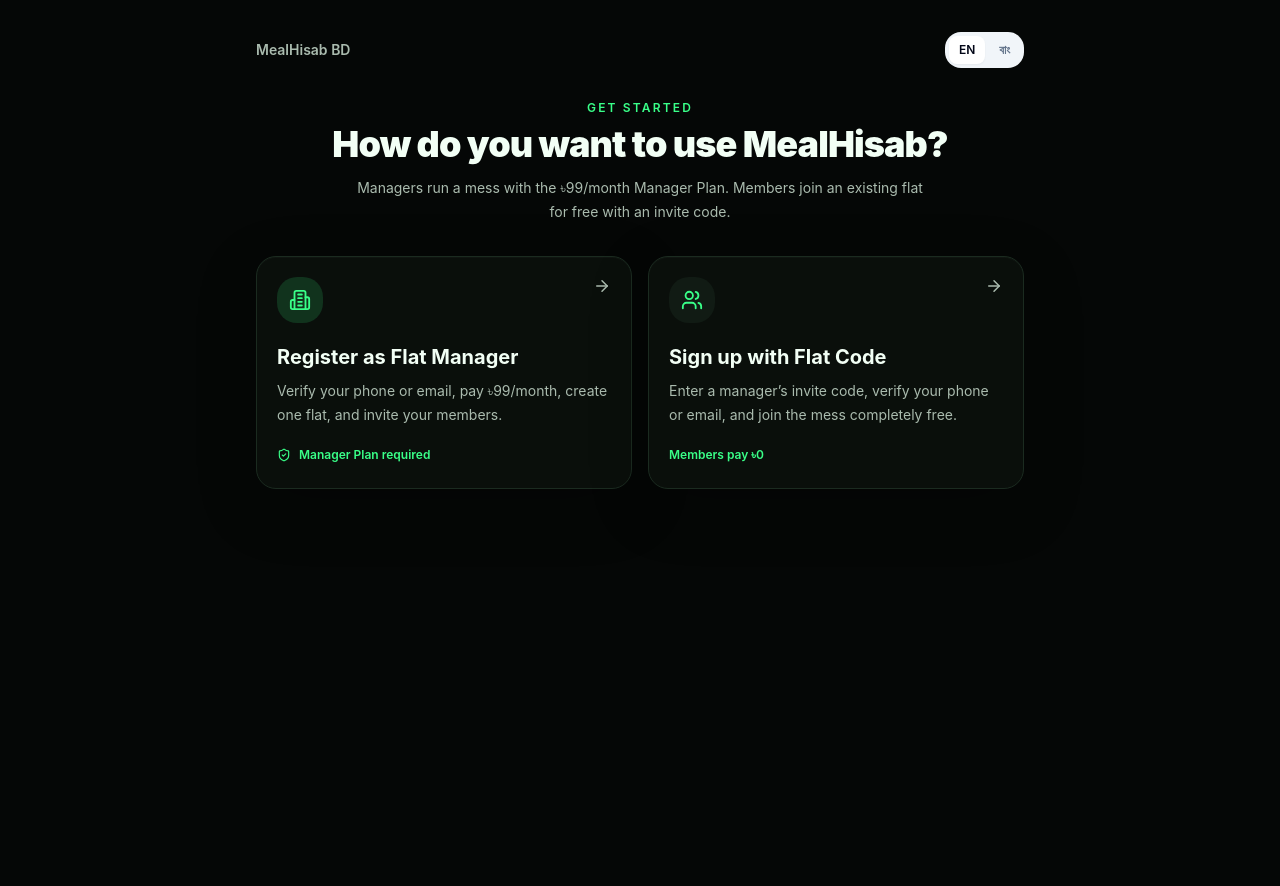
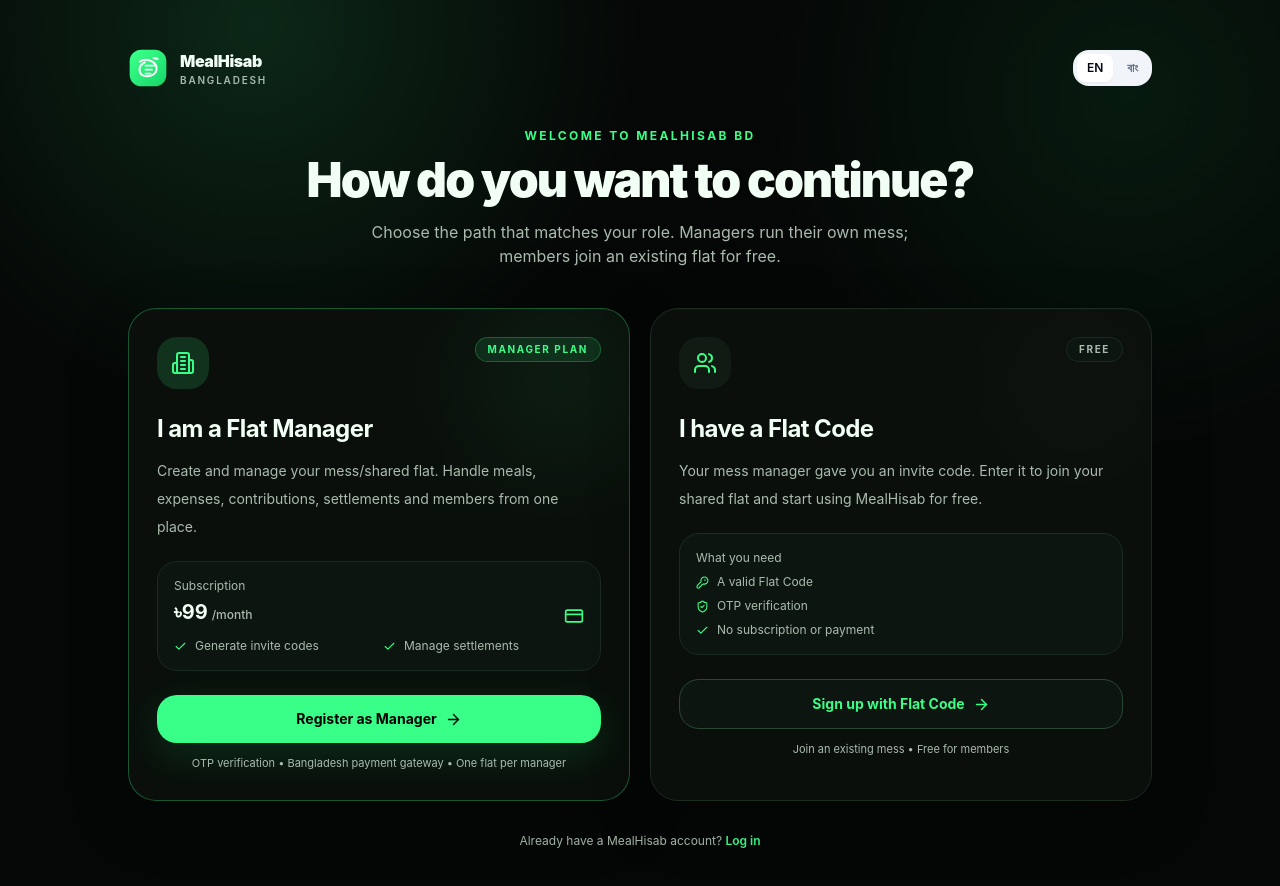
Before and after one commit to minhazesmail/MealHisab, a Next.js app: page /account-type in a window 1280 px wide. Shown: the top 886 px of the page. Before the commit the page ends 800 px from the top, so only its background shows below. Built offline with nearby package versions, Linux system fonts and the light colour scheme.

Commit message:
Polish signup account-type dashboard

```diff
--- a/src/app/account-type/page.tsx
+++ b/src/app/account-type/page.tsx
@@ -1,42 +1,79 @@
 'use client'
 
 import Link from 'next/link'
-import { Building2, Users, ArrowRight, ShieldCheck } from 'lucide-react'
+import { ArrowRight, Building2, Check, CreditCard, KeyRound, ShieldCheck, Users } from 'lucide-react'
 import { LanguageToggle } from '@/components/language-provider'
+
+function BrandMark() {
+  return (
+    <svg width="40" height="40" viewBox="0 0 48 48" fill="none" aria-hidden="true">
+      <rect x="2" y="2" width="44" height="44" rx="14" fill="url(#g)" />
+      <path d="M14 16.5C17.5 13.5 24 13.2 28.7 16.1C32.5 18.4 35 22 34.2 26.1C33.3 30.9 28.8 34 23 34C17.2 34 13.8 30.8 13.8 26.1C13.8 22.2 16.2 19.1 20.2 17.3" stroke="white" strokeWidth="2.4" strokeLinecap="round" />
+      <path d="M21 21.2H31.8M21 26H29M21 30.8H27" stroke="white" strokeWidth="2.1" strokeLinecap="round" opacity=".92" />
+      <path d="M28.8 11.8C31.7 10.2 35.4 10.8 37.3 13.5C33.9 14.8 30.6 14.2 28.8 11.8Z" fill="white" opacity=".94" />
+      <defs><linearGradient id="g" x1="8" y1="7" x2="41" y2="44" gradientUnits="userSpaceOnUse"><stop stopColor="#39FF88" /><stop offset="1" stopColor="#19D96B" /></linearGradient></defs>
+    </svg>
+  )
+}
 
 export default function AccountTypePage() {
   return (
-    <main className="min-h-screen bg-canvas px-4 py-8 text-main">
-      <div className="mx-auto max-w-3xl">
-        <div className="mb-8 flex items-center justify-between">
-          <Link href="/" className="text-sm font-semibold text-muted hover:text-main">MealHisab BD</Link>
+    <main className="relative min-h-screen overflow-hidden bg-canvas px-4 py-8 text-main sm:py-12">
+      <div className="pointer-events-none absolute inset-x-0 top-0 h-[520px] bg-[radial-gradient(circle_at_20%_5%,_rgba(57,255,136,.13),_transparent_34%),radial-gradient(circle_at_88%_18%,_rgba(25,217,107,.09),_transparent_30%)]" />
+      <div className="relative mx-auto max-w-5xl">
+        <div className="mb-10 flex items-center justify-between">
+          <Link href="/" className="flex items-center gap-3">
+            <BrandMark />
+            <div><div className="text-sm font-black tracking-tight sm:text-base">MealHisab</div><div className="text-[10px] font-semibold uppercase tracking-[0.18em] text-muted">Bangladesh</div></div>
+          </Link>
           <LanguageToggle />
         </div>
-        <div className="mb-8 text-center">
-          <p className="text-xs font-semibold uppercase tracking-[0.18em] text-brand-green">Get started</p>
-          <h1 className="mt-2 text-3xl font-black tracking-tight sm:text-4xl">How do you want to use MealHisab?</h1>
-          <p className="mx-auto mt-3 max-w-xl text-sm leading-6 text-muted">Managers run a mess with the ৳99/month Manager Plan. Members join an existing flat for free with an invite code.</p>
-        </div>
-        <div className="grid gap-4 md:grid-cols-2">
-          <Link href="/login?role=manager" className="group card border-brand-green/30 bg-surface-2 transition hover:-translate-y-0.5 hover:border-brand-green/50">
-            <div className="flex items-start justify-between gap-4">
-              <div className="rounded-2xl bg-brand-green/15 p-3 text-brand-green"><Building2 size={22}/></div>
-              <ArrowRight className="text-muted transition group-hover:translate-x-1 group-hover:text-brand-green" size={18}/>
+
+        <header className="mx-auto max-w-2xl text-center">
+          <p className="text-xs font-bold uppercase tracking-[0.2em] text-brand-green">Welcome to MealHisab BD</p>
+          <h1 className="mt-3 text-4xl font-black tracking-[-0.04em] sm:text-5xl">How do you want to continue?</h1>
+          <p className="mx-auto mt-4 max-w-xl text-sm leading-7 text-muted sm:text-base">Choose the path that matches your role. Managers run their own mess; members join an existing flat for free.</p>
+        </header>
+
+        <section className="mt-10 grid gap-5 md:grid-cols-2" aria-label="Signup options">
+          <Link href="/login?role=manager" className="group relative overflow-hidden rounded-[28px] border border-brand-green/30 bg-surface p-6 shadow-soft transition duration-200 hover:-translate-y-1 hover:border-brand-green/60 hover:shadow-glow sm:p-7">
+            <div className="absolute right-0 top-0 h-36 w-36 rounded-full bg-brand-green/10 blur-3xl" />
+            <div className="relative">
+              <div className="flex items-start justify-between gap-4">
+                <div className="rounded-2xl bg-brand-green/15 p-3.5 text-brand-green"><Building2 size={24} /></div>
+                <span className="rounded-full border border-brand-green/25 bg-brand-green/10 px-3 py-1 text-[10px] font-bold uppercase tracking-[0.16em] text-brand-green">Manager Plan</span>
+              </div>
+              <h2 className="mt-6 text-2xl font-bold tracking-tight">I am a Flat Manager</h2>
+              <p className="mt-3 text-sm leading-7 text-muted">Create and manage your mess/shared flat. Handle meals, expenses, contributions, settlements and members from one place.</p>
+              <div className="mt-5 rounded-2xl border border-line bg-surface-2 p-4">
+                <div className="flex items-end justify-between gap-4"><div><p className="text-xs text-muted">Subscription</p><p className="mt-1 text-xl font-bold">৳99<span className="ml-1 text-xs font-medium text-muted">/month</span></p></div><CreditCard size={20} className="text-brand-green" /></div>
+                <div className="mt-3 grid gap-2 text-xs text-muted sm:grid-cols-2"><span className="inline-flex items-center gap-2"><Check size={13} className="text-brand-green" /> Generate invite codes</span><span className="inline-flex items-center gap-2"><Check size={13} className="text-brand-green" /> Manage settlements</span></div>
+              </div>
+              <span className="mt-6 inline-flex w-full items-center justify-center gap-2 rounded-2xl bg-brand-green px-5 py-3.5 text-sm font-bold text-black shadow-glow transition group-hover:bg-brand-green-2">Register as Manager <ArrowRight size={17} /></span>
+              <p className="mt-3 text-center text-[11px] text-muted">OTP verification • Bangladesh payment gateway • One flat per manager</p>
             </div>
-            <h2 className="mt-5 text-xl font-bold">Register as Flat Manager</h2>
-            <p className="mt-2 text-sm leading-6 text-muted">Verify your phone or email, pay ৳99/month, create one flat, and invite your members.</p>
-            <div className="mt-5 inline-flex items-center gap-2 text-xs font-semibold text-brand-green"><ShieldCheck size={14}/> Manager Plan required</div>
           </Link>
-          <Link href="/login?role=member" className="group card bg-surface-2 transition hover:-translate-y-0.5 hover:border-line-strong">
-            <div className="flex items-start justify-between gap-4">
-              <div className="rounded-2xl bg-surface-3 p-3 text-brand-green"><Users size={22}/></div>
-              <ArrowRight className="text-muted transition group-hover:translate-x-1 group-hover:text-brand-green" size={18}/>
+
+          <Link href="/login?role=member" className="group relative overflow-hidden rounded-[28px] border border-line bg-surface p-6 shadow-soft transition duration-200 hover:-translate-y-1 hover:border-line-strong sm:p-7">
+            <div className="absolute right-0 top-0 h-36 w-36 rounded-full bg-white/[0.03] blur-3xl" />
+            <div className="relative">
+              <div className="flex items-start justify-between gap-4">
+                <div className="rounded-2xl bg-surface-3 p-3.5 text-brand-green"><Users size={24} /></div>
+                <span className="rounded-full border border-line bg-surface-2 px-3 py-1 text-[10px] font-bold uppercase tracking-[0.16em] text-muted">Free</span>
+              </div>
+              <h2 className="mt-6 text-2xl font-bold tracking-tight">I have a Flat Code</h2>
+              <p className="mt-3 text-sm leading-7 text-muted">Your mess manager gave you an invite code. Enter it to join your shared flat and start using MealHisab for free.</p>
+              <div className="mt-5 rounded-2xl border border-line bg-surface-2 p-4">
+                <p className="text-xs text-muted">What you need</p>
+                <div className="mt-2 space-y-2 text-xs text-muted"><span className="flex items-center gap-2"><KeyRound size={13} className="text-brand-green" /> A valid Flat Code</span><span className="flex items-center gap-2"><ShieldCheck size={13} className="text-brand-green" /> OTP verification</span><span className="flex items-center gap-2"><Check size={13} className="text-brand-green" /> No subscription or payment</span></div>
+              </div>
+              <span className="mt-6 inline-flex w-full items-center justify-center gap-2 rounded-2xl border border-line-strong bg-surface-2 px-5 py-3.5 text-sm font-bold text-brand-green transition group-hover:bg-surface-3">Sign up with Flat Code <ArrowRight size={17} /></span>
+              <p className="mt-3 text-center text-[11px] text-muted">Join an existing mess • Free for members</p>
             </div>
-            <h2 className="mt-5 text-xl font-bold">Sign up with Flat Code</h2>
-            <p className="mt-2 text-sm leading-6 text-muted">Enter a manager’s invite code, verify your phone or email, and join the mess completely free.</p>
-            <div className="mt-5 text-xs font-semibold text-brand-green">Members pay ৳0</div>
           </Link>
-        </div>
+        </section>
+
+        <p className="mt-8 text-center text-xs text-muted">Already have a MealHisab account? <Link href="/login" className="font-semibold text-brand-green hover:underline">Log in</Link></p>
       </div>
     </main>
   )
```
